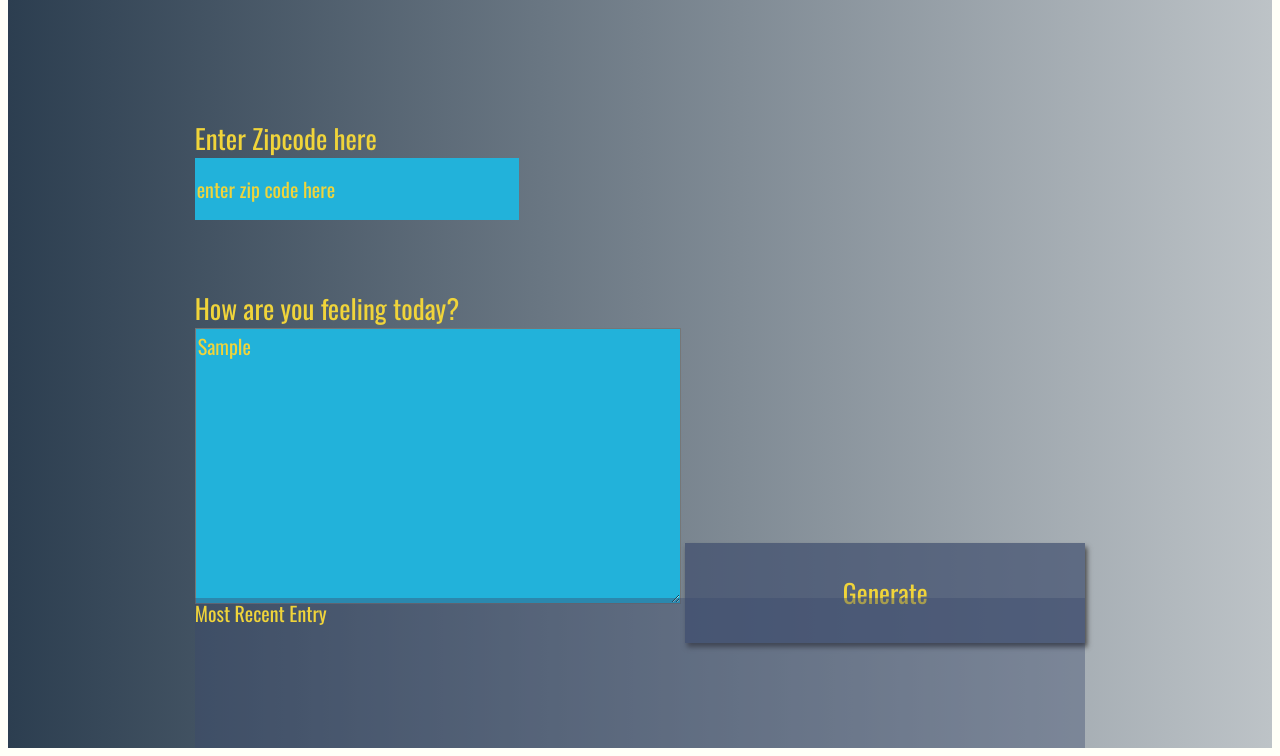
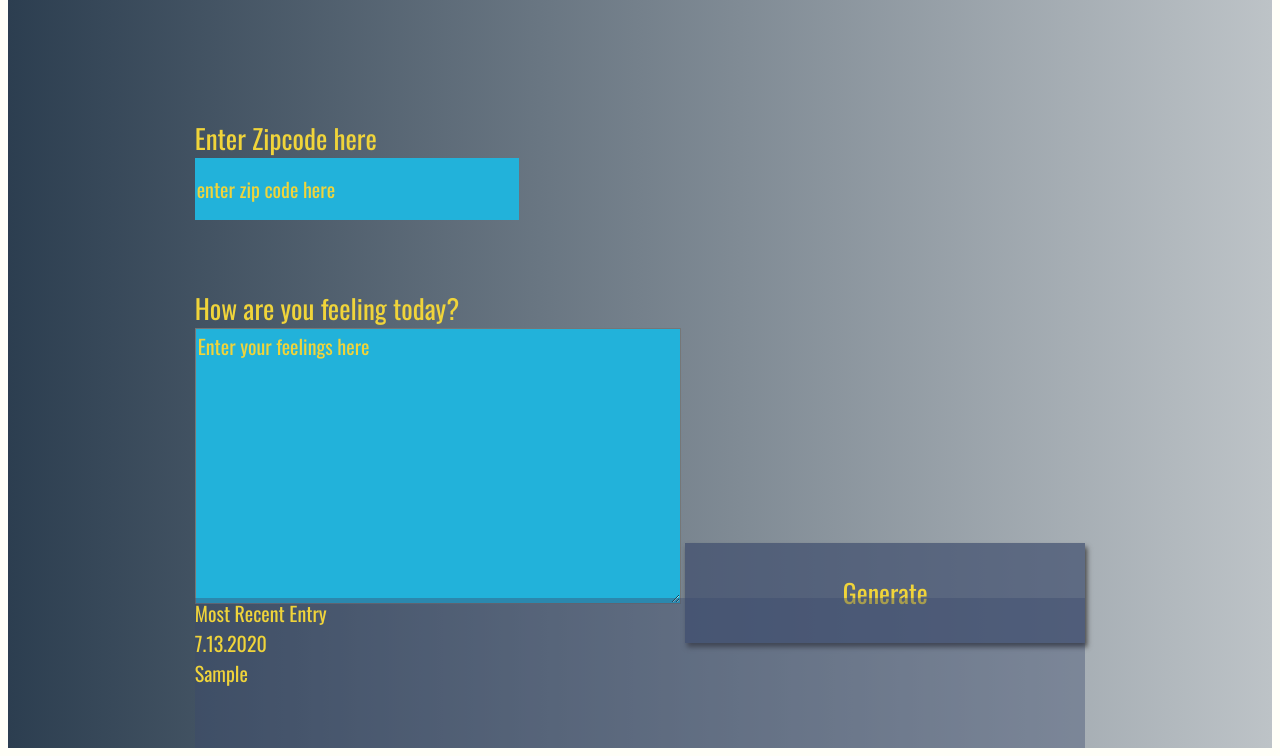
Before and after one commit to OzzieKuda/weather-journal-app, a website: page website/index.html in a window 1280 px wide. Both pictures are taken after typing "Sample" into the empty fields and a click on the button "Generate". Shown: the part 60-816 px from the top of the page. Drawn offline with nearby package versions, Linux system fonts and the light colour scheme; a web font is replaced by a local one.

Commit message:
JavaScript is connected to markup

```diff
--- a/website/app.js
+++ b/website/app.js
@@ -1,5 +1,38 @@
 /* Global Variables */
+
+const button = document.getElementById('generate'),
+ feelings = document.getElementById('feelings'),
+ zip = document.getElementById('zip'),
+ date = document.querySelector("#date"),
+ temp = document.querySelector("#temp"),
+ content = document.querySelector("#content");
+ // document.querySelector("#entryHolder")
 
 // Create a new date instance dynamically with JS
 let d = new Date();
 let newDate = d.getMonth()+'.'+ d.getDate()+'.'+ d.getFullYear();
+
+// functions
+
+const logFeeling = () => {};
+
+const updateLog = () => {
+    date.innerHTML = newDate;
+    temp.innerHTML = zip.value;
+    content.innerHTML = feelings.value;
+    zip.value = '';
+    feelings.value = '';
+};
+
+// event listeners
+button.addEventListener('click', () => {
+    updateLog();
+});
+
+// API Weather Map
+
+const baseUrl = 'http://api.openweathermap.org/data/',
+ apiKey = '&appid=f245a8ab742aa26adb273a9c50af5426',
+ format = '6&units=metric';
+
+//  http://api.openweathermap.org/data/2.5/weather?q=zurich&appid=f245a8ab742aa26adb273a9c50af5426&units=metric
--- a/website/index.html
+++ b/website/index.html
@@ -1,35 +1,39 @@
 <!DOCTYPE html>
 <html>
+
 <head>
   <meta charset="UTF-8">
   <title>Weather Journal</title>
   <link href="https://fonts.googleapis.com/css?family=Oswald:400,600,700|Ranga:400,700&display=swap" rel="stylesheet">
   <link rel="stylesheet" href="style.css">
 </head>
+
 <body>
-<div id = "app">
-  <div class ="holder headline">
+  <div id="app">
+    <div class="holder headline">
       Weather Journal App
     </div>
-  <div class ="holder zip">
+    <div class="holder zip">
       <label for="zip">Enter Zipcode here</label>
       <input type="text" id="zip" placeholder="enter zip code here">
     </div>
-  <div class ="holder feel">
+    <div class="holder feel">
       <label for="feelings">How are you feeling today?</label>
-    <textarea class= "myInput" id="feelings" placeholder="Enter your feelings here" rows="9" cols="50"></textarea>
-    <button id="generate" type = "submit"> Generate </button>
+      <textarea class="myInput" id="feelings" placeholder="Enter your feelings here" rows="9" cols="50"></textarea>
+      <button id="generate" type="submit"> Generate </button>
     </div>
-  <div class ="holder entry">
-    <div class = "title">Most Recent Entry</div>
-   <div id = "entryHolder">
-    <div id = "date"></div>
-   <div id = "temp"></div>
-   <div id = "content"></div>
+    <div class="holder entry">
+      <div class="title">Most Recent Entry</div>
+
+      <div id="entryHolder">
+        <div id="date">Thu 13. Aug.</div>
+        <div id="temp">30C</div>
+        <div id="content">amazing!</div>
       </div>
     </div>
   </div>
   <script src="app.js" type="text/javascript"></script>
 
 </body>
+
 </html>
```
Lines whose indentation alone changed are shown as unchanged.
